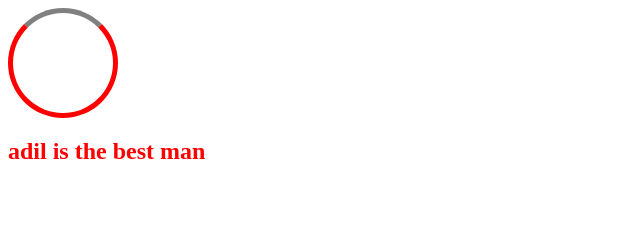
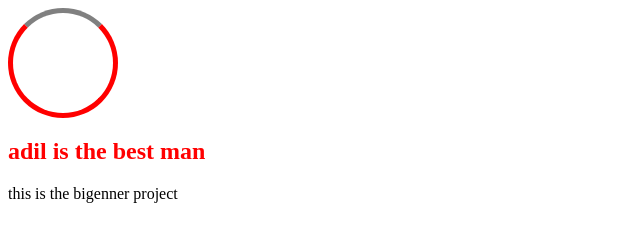
Before and after one commit to muhammadadil921479-glitch/first-time, a plain HTML site: page css/index.html in a window 1280 px wide. Shown: the whole page, without its empty margins (0-640 px from the left). Drawn offline with Linux system fonts and the light colour scheme.

Commit message:
i change the new section

```diff
--- a/css/index.html
+++ b/css/index.html
@@ -15,5 +15,9 @@
     <section class="adil">
         <h1> adil is the best man </h1>
     </section>
+    <nav class="zaa">
+        <p> this is the bigenner project</p>
+
+    </nav>
 </body>
 </html>
```
